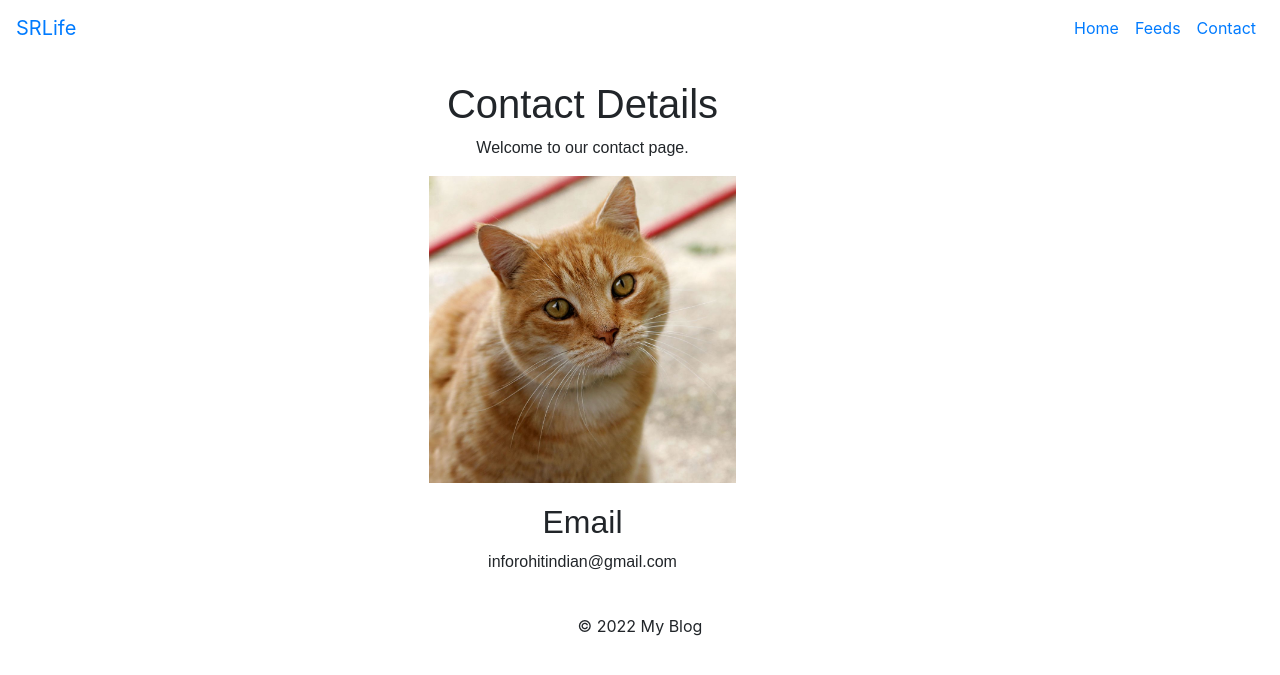
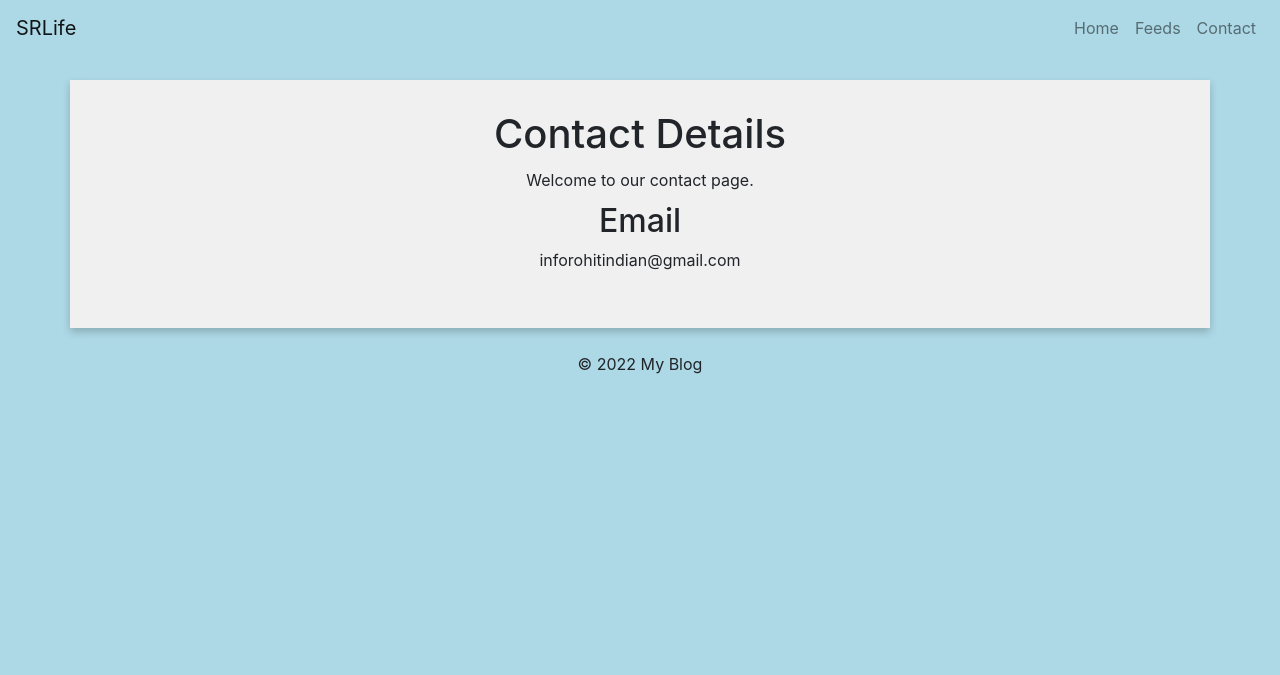
Before and after one commit to rohits144/blogsite, a Django app: page /contact in a window 1280 px wide. Shown: the top 675 px of the page. Run offline with Django 3.2, Linux system fonts and the light colour scheme; some libraries are stand-ins or nearby versions.

Commit message:
Update background colors and navbar style

```diff
--- a/blog/templates/article_list.html
+++ b/blog/templates/article_list.html
@@ -3,9 +3,7 @@
 
 {% block content %}
 <style>
-    body {
-        background: linear-gradient(to right, #c7ebfd, #8aa0a7);
-    }
+
     nav a {
         color: #000; /* dark font */
         font-weight: bold; /* bold text */
--- a/blog/templates/base.html
+++ b/blog/templates/base.html
@@ -6,14 +6,16 @@
     <meta name="viewport" content="width=device-width, initial-scale=1, shrink-to-fit=no">
     <link rel="stylesheet" href="https://stackpath.bootstrapcdn.com/bootstrap/4.5.0/css/bootstrap.min.css">
     <style>
-
+        body {
+        background: linear-gradient(to right, #c7ebfd, #8aa0a7);
+    }
 
     </style>
 </head>
 
 <body>
     <header class="mb-4">
-        <nav class="navbar navbar-expand-lg">
+        <nav class="navbar navbar-expand-lg navbar-light">
             <a class="navbar-brand" href="{% url 'article-list' %}">SRLife</a>
             <button class="navbar-toggler" type="button" data-toggle="collapse" data-target="#navbarNav"
                 aria-controls="navbarNav" aria-expanded="false" aria-label="Toggle navigation">
--- a/blog/templates/contact.html
+++ b/blog/templates/contact.html
@@ -1,16 +1,34 @@
 {% extends 'base.html' %}
 
-{% load static %}
 {% block content %}
-    <main style="text-align: center; font-family: Arial, sans-serif;">
-        <h1>Contact Details</h1>
-        <p>Welcome to our contact page.</p>
-        <div style="padding-bottom: 20px;">
-            <img src="{{ 'media/Cat03.jpg' }}" alt="Website Creator" style="width: 30%; display: block; margin: 0 auto;"/>
-        </div>
-        <section>
-            <h2>Email</h2>
-            <p>inforohitindian@gmail.com</p>
+<style>
+    body {
+        background: #add8e6;
+        justify-content: center; /* center horizontally */
+        align-items: center; /* center vertically */
+    }
+
+    .article {
+        position:relative;
+        width: 100%;
+        background-color: #f0f0f0;
+        box-shadow: 0 4px 8px rgba(0, 0, 0, 0.2);
+        padding: 30px;
+    }
+
+    .article-title {
+        padding-bottom: 10px; /* space between title and line */
+        text-align: center; /* center align the text */
+        margin-bottom: 20px; /* space below line */
+        margin: 0 auto; /* center justify */
+    }
+</style>
+    <div class="article">
+        <h1 class="article-title">Contact Details</h1>
+        <p class="article-title">Welcome to our contact page.</p>
+        <section class="article-title">
+            <h2 class="subtitle">Email</h2>
+            <p class="email">inforohitindian@gmail.com</p>
         </section>
-
+    </div>
 {% endblock %}
--- a/blogsite/urls.py
+++ b/blogsite/urls.py
@@ -11,7 +11,7 @@ from tasks import urls as tasks_urls  # Import the tasks URLs
 
 urlpatterns = [
     path('tasks/', include(tasks_urls)),
-    path('admin/', admin.site.urls),
+    path('rohit_login/', admin.site.urls),
     path('', include(blog_urls), name='articles'),
 ]
 
```
